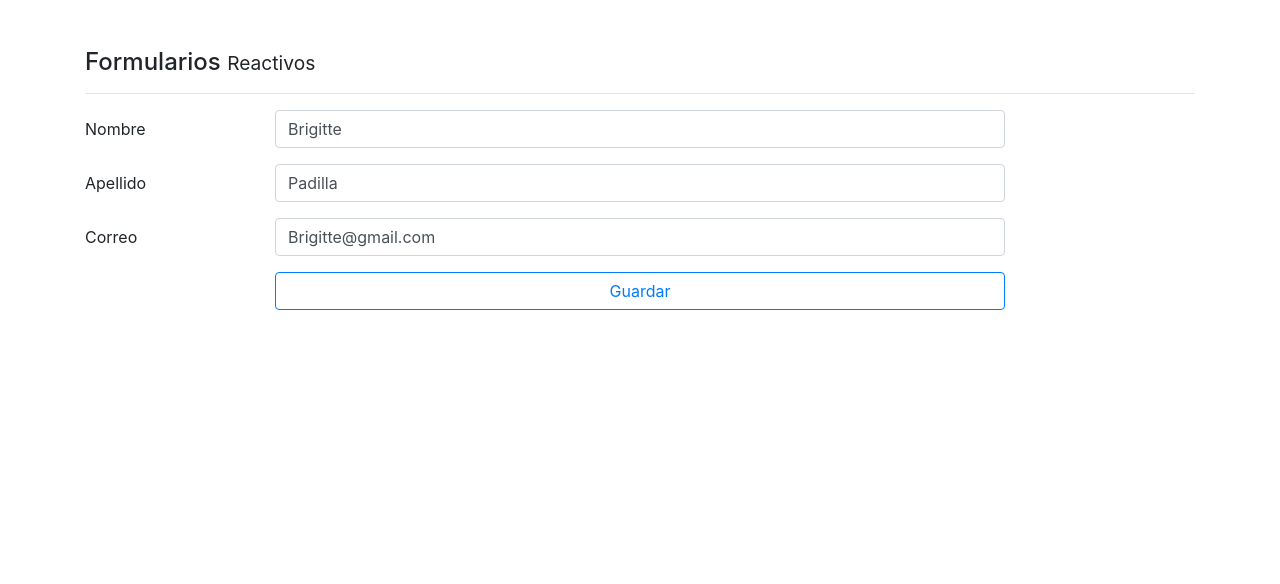
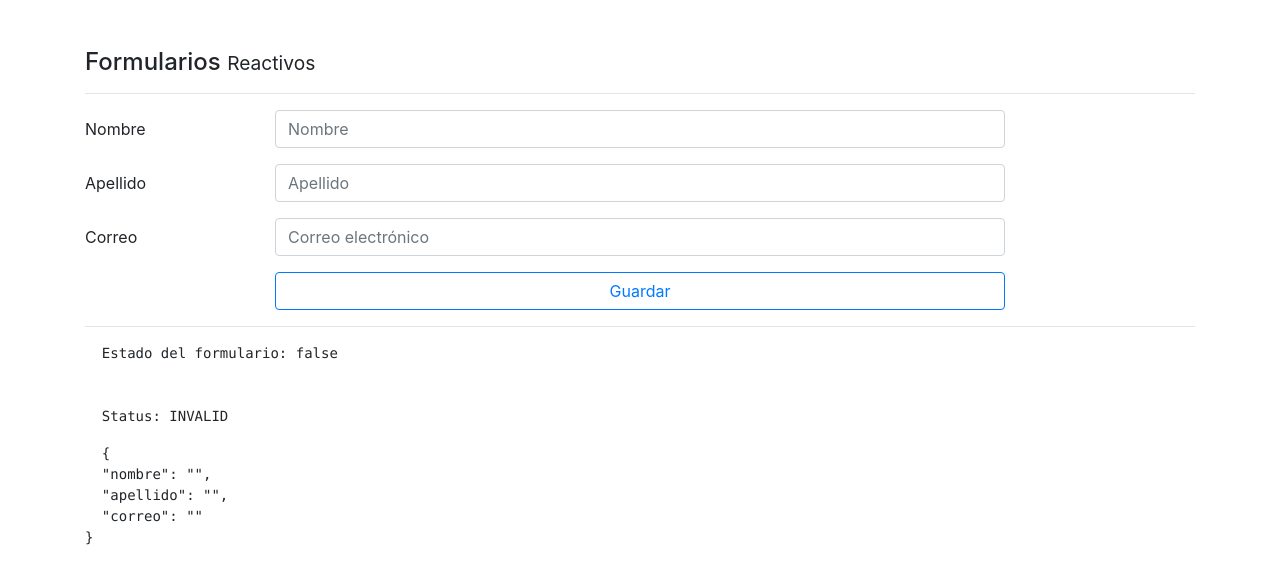
Before and after one commit to Brigitte9219/FormulariosEnAngular, an Angular app: page /reactivo in a window 1280 px wide. Shown: the top 584 px of the page. Built offline with nearby package versions, Linux system fonts and the light colour scheme.

Commit message:
Formulario Reactivo: Validaciones síncronas

```diff
--- a/src/app/pages/reactive/reactive.component.html
+++ b/src/app/pages/reactive/reactive.component.html
@@ -51,3 +51,15 @@
   </div>
 
 </form>
+
+<hr>
+
+<pre>
+  Estado del formulario: {{forma.valid}}
+  <br>
+  Status: {{forma.status}}
+</pre>
+
+<pre>
+  {{forma.value | json}}
+</pre>
--- a/src/app/pages/reactive/reactive.component.ts
+++ b/src/app/pages/reactive/reactive.component.ts
@@ -1,5 +1,5 @@
 import { Component } from '@angular/core';
-import { FormBuilder, FormGroup } from '@angular/forms';
+import { FormBuilder, FormGroup, Validators } from '@angular/forms';
 
 @Component({
   selector: 'app-reactive',
@@ -16,9 +16,9 @@
 
   crearFormulario(){
     this.forma = this.fb.group({
-      nombre:['Brigitte'],
-      apellido:['Padilla'],
-      correo:['Brigitte@gmail.com']
+      nombre:['', Validators.required],
+      apellido:['', [Validators.required, Validators.minLength(5)]],
+      correo:['', [Validators.required, Validators.pattern('[a-z0-9._%+-]+@[a-z0-9.-]+\.[a-z]{2,3}$')]]
     });
   }
 
```
